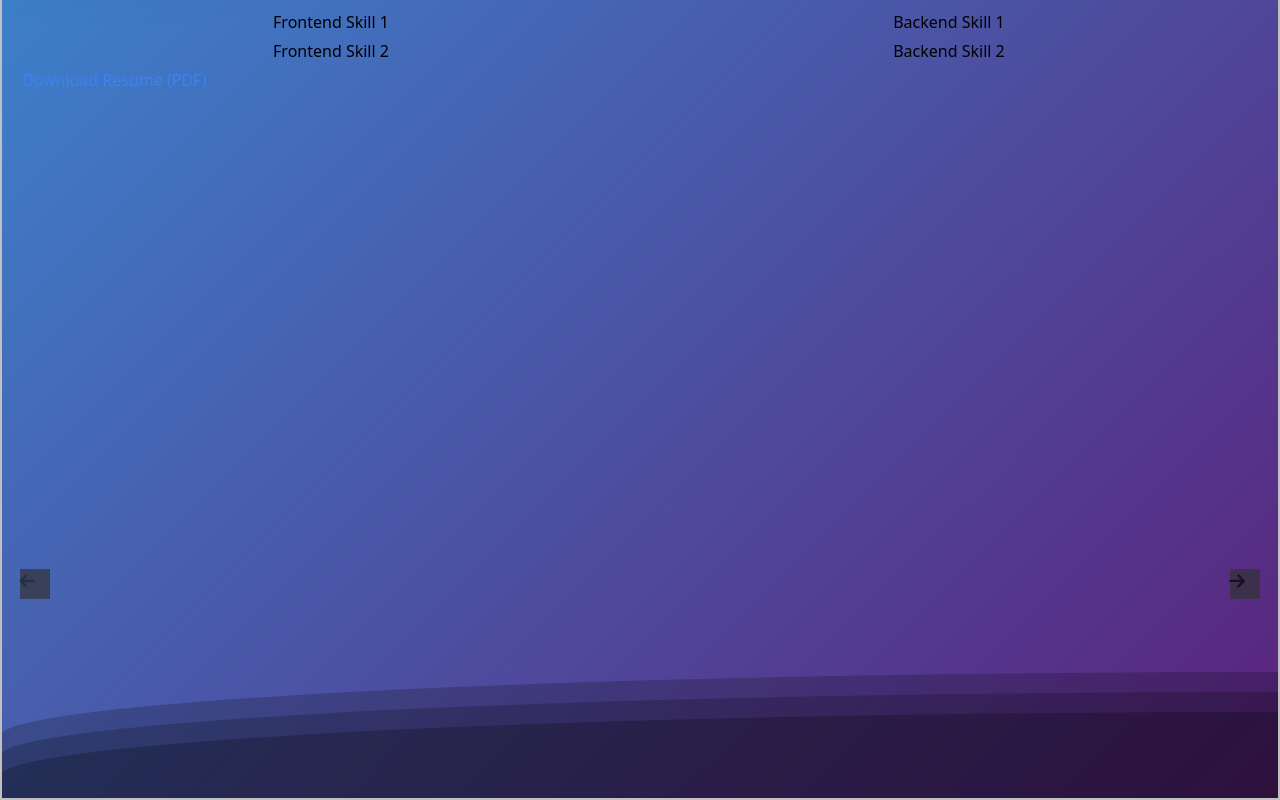
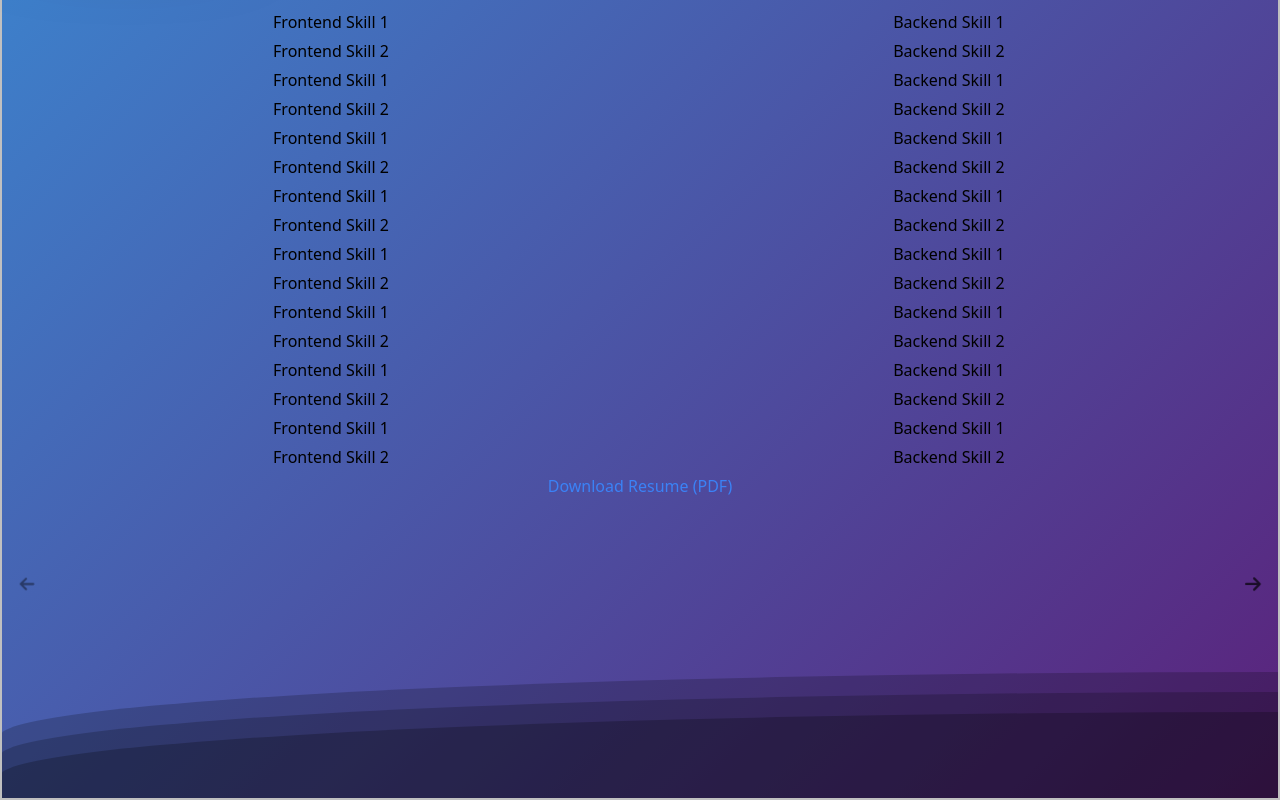
Before and after one commit to AveryNewhart/new-portfolio, a Vue app: page / in a window 1280 px wide. Both pictures are taken after a click on the link "Resume". Shown: the part 217-1017 px from the top of the page. Built offline with nearby package versions, Linux system fonts and the light colour scheme.

Commit message:
resume skill spots added and resume link positioned

```diff
--- a/src/App.vue
+++ b/src/App.vue
@@ -109,9 +109,9 @@ const currentSection = ref<number>(0);
     position: fixed;
     top: 73%;
     transform: translateY(-50%);
-    width: 30px;
-    height: 30px;
-    background-color: #333;
+    /* width: 30px;
+    height: 30px; */
+    /* background-color: #333; */
     opacity: 0.7;
     cursor: pointer;
   }
--- a/src/components/Resume.vue
+++ b/src/components/Resume.vue
@@ -10,6 +10,62 @@
         <div class="md:w-1/2 mb-4 md:mb-0">
           <h2 class="text-xl font-semibold mb-2 text-center">Frontend Skills</h2>
           <ul>
+            <li class="skill">
+              <!-- <img src="/images/frontend-icon1.png" alt="Frontend Skill 1" class="w-12 h-12" /> -->
+              <p>Frontend Skill 1</p>
+            </li>
+            <li class="skill">
+              <!-- <img src="/images/frontend-icon2.png" alt="Frontend Skill 2" class="w-12 h-12" /> -->
+              <p>Frontend Skill 2</p>
+            </li>
+            <li class="skill">
+              <!-- <img src="/images/frontend-icon1.png" alt="Frontend Skill 1" class="w-12 h-12" /> -->
+              <p>Frontend Skill 1</p>
+            </li>
+            <li class="skill">
+              <!-- <img src="/images/frontend-icon2.png" alt="Frontend Skill 2" class="w-12 h-12" /> -->
+              <p>Frontend Skill 2</p>
+            </li>
+            <li class="skill">
+              <!-- <img src="/images/frontend-icon1.png" alt="Frontend Skill 1" class="w-12 h-12" /> -->
+              <p>Frontend Skill 1</p>
+            </li>
+            <li class="skill">
+              <!-- <img src="/images/frontend-icon2.png" alt="Frontend Skill 2" class="w-12 h-12" /> -->
+              <p>Frontend Skill 2</p>
+            </li>
+            <li class="skill">
+              <!-- <img src="/images/frontend-icon1.png" alt="Frontend Skill 1" class="w-12 h-12" /> -->
+              <p>Frontend Skill 1</p>
+            </li>
+            <li class="skill">
+              <!-- <img src="/images/frontend-icon2.png" alt="Frontend Skill 2" class="w-12 h-12" /> -->
+              <p>Frontend Skill 2</p>
+            </li>
+            <li class="skill">
+              <!-- <img src="/images/frontend-icon1.png" alt="Frontend Skill 1" class="w-12 h-12" /> -->
+              <p>Frontend Skill 1</p>
+            </li>
+            <li class="skill">
+              <!-- <img src="/images/frontend-icon2.png" alt="Frontend Skill 2" class="w-12 h-12" /> -->
+              <p>Frontend Skill 2</p>
+            </li>
+            <li class="skill">
+              <!-- <img src="/images/frontend-icon1.png" alt="Frontend Skill 1" class="w-12 h-12" /> -->
+              <p>Frontend Skill 1</p>
+            </li>
+            <li class="skill">
+              <!-- <img src="/images/frontend-icon2.png" alt="Frontend Skill 2" class="w-12 h-12" /> -->
+              <p>Frontend Skill 2</p>
+            </li>
+            <li class="skill">
+              <!-- <img src="/images/frontend-icon1.png" alt="Frontend Skill 1" class="w-12 h-12" /> -->
+              <p>Frontend Skill 1</p>
+            </li>
+            <li class="skill">
+              <!-- <img src="/images/frontend-icon2.png" alt="Frontend Skill 2" class="w-12 h-12" /> -->
+              <p>Frontend Skill 2</p>
+            </li>
             <li class="skill">
               <!-- <img src="/images/frontend-icon1.png" alt="Frontend Skill 1" class="w-12 h-12" /> -->
               <p>Frontend Skill 1</p>
@@ -34,6 +90,69 @@
               src="/images/backend-icon2.png" alt="Backend Skill 2" class="w-12 h-12" /> -->
               <p>Backend Skill 2</p>
             </li>
+            <li class="skill">
+              <!-- <img src="/images/backend-icon1.png" alt="Backend Skill 1" class="w-12 h-12" /> -->
+              <p>Backend Skill 1</p>
+            </li>
+            <li class="skill">
+              <!-- <img
+              src="/images/backend-icon2.png" alt="Backend Skill 2" class="w-12 h-12" /> -->
+              <p>Backend Skill 2</p>
+            </li>
+            <li class="skill">
+              <!-- <img src="/images/backend-icon1.png" alt="Backend Skill 1" class="w-12 h-12" /> -->
+              <p>Backend Skill 1</p>
+            </li>
+            <li class="skill">
+              <!-- <img
+              src="/images/backend-icon2.png" alt="Backend Skill 2" class="w-12 h-12" /> -->
+              <p>Backend Skill 2</p>
+            </li>
+            <li class="skill">
+              <!-- <img src="/images/backend-icon1.png" alt="Backend Skill 1" class="w-12 h-12" /> -->
+              <p>Backend Skill 1</p>
+            </li>
+            <li class="skill">
+              <!-- <img
+              src="/images/backend-icon2.png" alt="Backend Skill 2" class="w-12 h-12" /> -->
+              <p>Backend Skill 2</p>
+            </li>
+            <li class="skill">
+              <!-- <img src="/images/backend-icon1.png" alt="Backend Skill 1" class="w-12 h-12" /> -->
+              <p>Backend Skill 1</p>
+            </li>
+            <li class="skill">
+              <!-- <img
+              src="/images/backend-icon2.png" alt="Backend Skill 2" class="w-12 h-12" /> -->
+              <p>Backend Skill 2</p>
+            </li>
+            <li class="skill">
+              <!-- <img src="/images/backend-icon1.png" alt="Backend Skill 1" class="w-12 h-12" /> -->
+              <p>Backend Skill 1</p>
+            </li>
+            <li class="skill">
+              <!-- <img
+              src="/images/backend-icon2.png" alt="Backend Skill 2" class="w-12 h-12" /> -->
+              <p>Backend Skill 2</p>
+            </li>
+            <li class="skill">
+              <!-- <img src="/images/backend-icon1.png" alt="Backend Skill 1" class="w-12 h-12" /> -->
+              <p>Backend Skill 1</p>
+            </li>
+            <li class="skill">
+              <!-- <img
+              src="/images/backend-icon2.png" alt="Backend Skill 2" class="w-12 h-12" /> -->
+              <p>Backend Skill 2</p>
+            </li>
+            <li class="skill">
+              <!-- <img src="/images/backend-icon1.png" alt="Backend Skill 1" class="w-12 h-12" /> -->
+              <p>Backend Skill 1</p>
+            </li>
+            <li class="skill">
+              <!-- <img
+              src="/images/backend-icon2.png" alt="Backend Skill 2" class="w-12 h-12" /> -->
+              <p>Backend Skill 2</p>
+            </li>
             <!-- Add more backend skills as list items -->
           </ul>
         </div>
@@ -42,7 +161,7 @@
     <a
     href="/new-portfolio/myNewResumeAveryNewhart.pdf"
     target="_blank"
-    class="text-blue-500 hover:underline">Download Resume (PDF)</a>
+    class="text-blue-500 hover:underline resLink">Download Resume (PDF)</a>
   </div>
 </template>
 
@@ -51,6 +170,11 @@
   border: 2px solid silver;
   padding: 20px;
   height: 900px;
+}
+
+.resLink {
+  display: flex;
+  justify-content: center;
 }
 
 .skills-section {
@@ -69,22 +193,3 @@
   }
 }
 </style>
-
-
-<!-- <template>
-  <div class="mainResDiv">
-    <h1>Resume</h1>
-    <p>make this more of a skills section</p>
-    <p>have two sections, one for frontend and one of backend</p>
-    <p>with each skill i want to have a small image/icon associated with it. </p>
-    <p>then ofcourse have my resume available to download</p>
-  </div>
-</template>
-
-<style scoped>
-
-.mainResDiv {
-  border: 2px solid silver;
-}
-
-</style> -->
```
